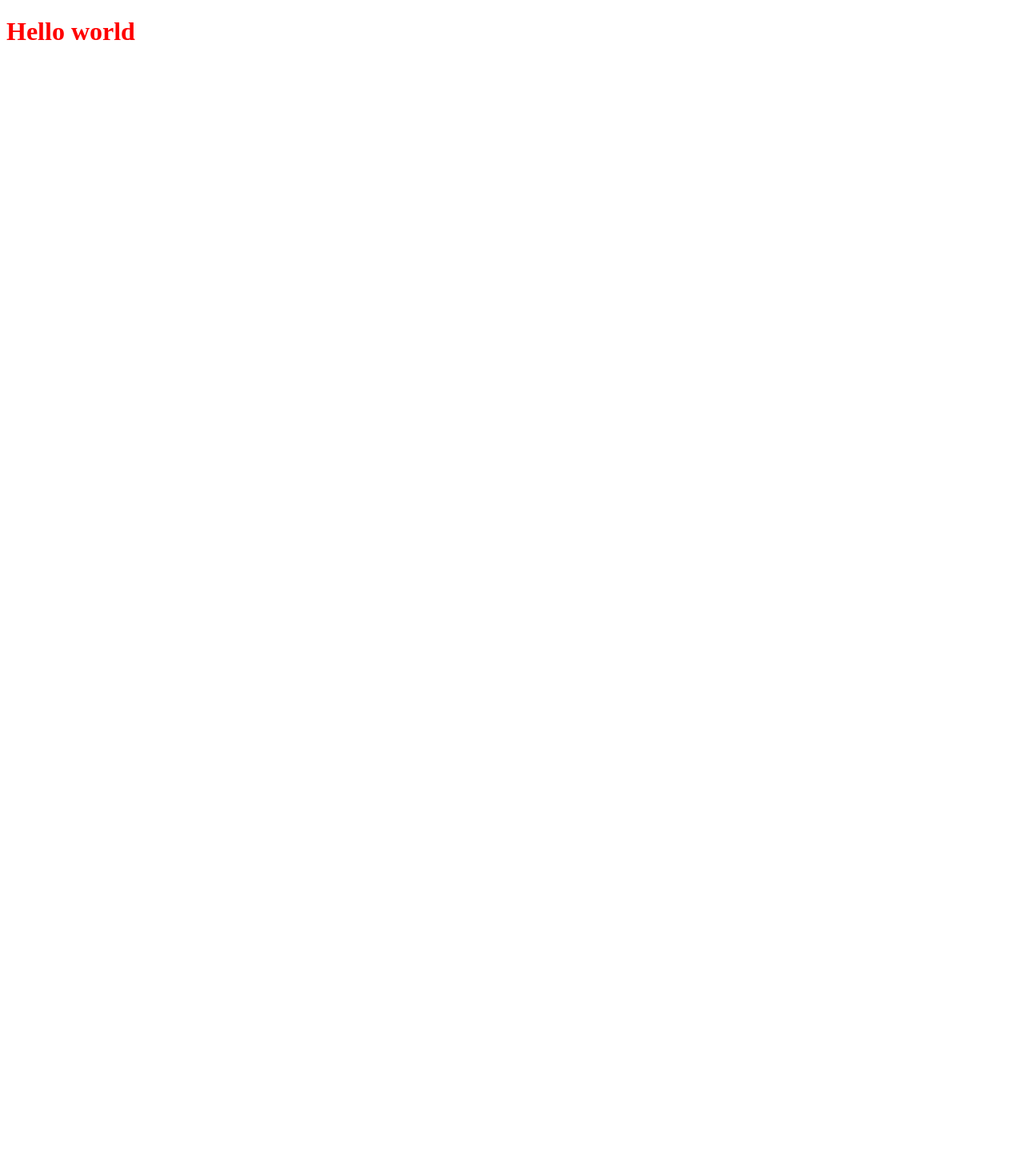
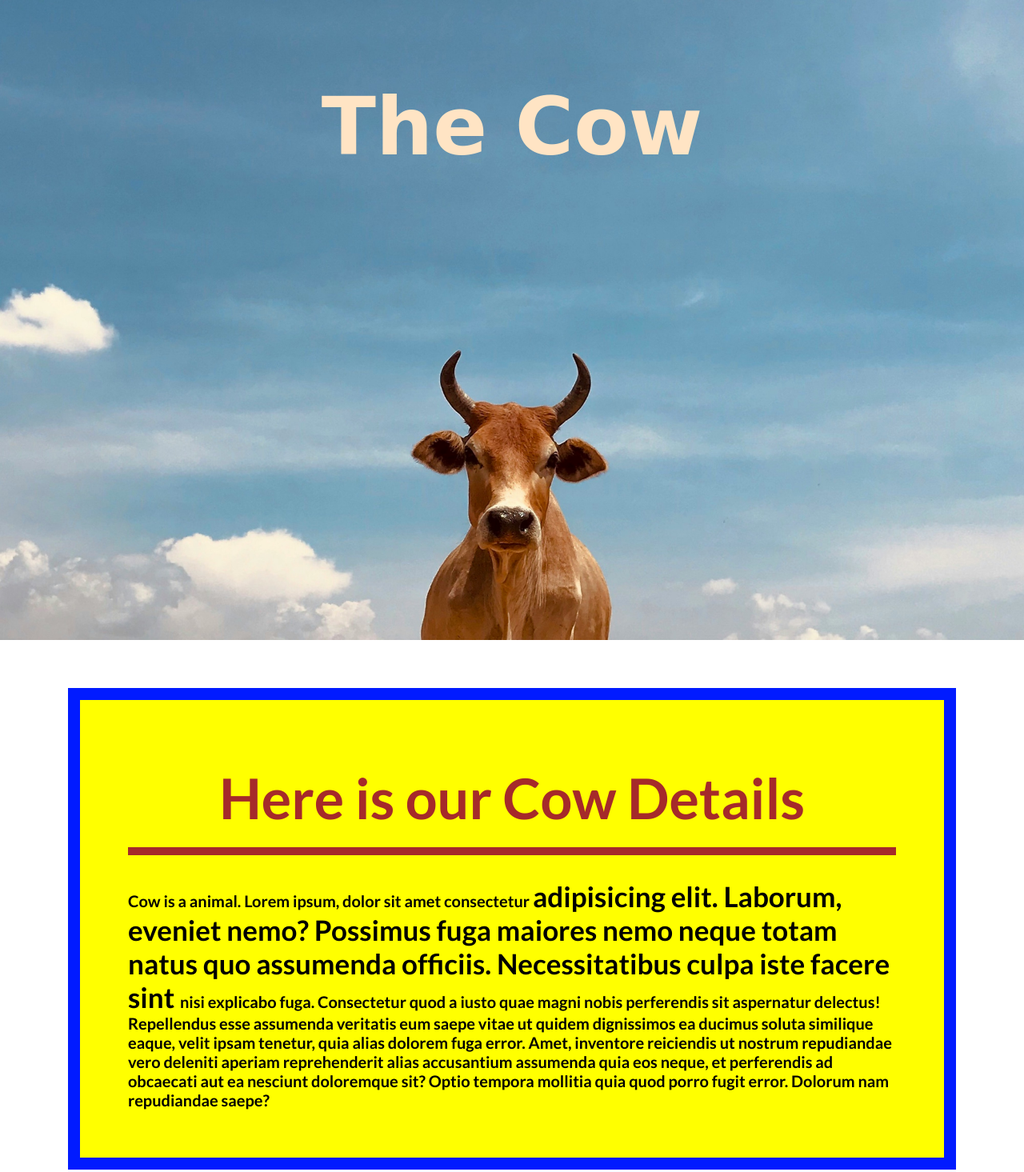
Before and after one commit to ahmedraza069/HTML---CSS-SESSION, a plain HTML site: page index.html in a window 1280 px wide. Shown: the whole page at 80% size. Before the commit the page ends 800 px from the top, so only its background shows below. Drawn offline with Linux system fonts and the light colour scheme.

Commit message:
cow section has been completed

```diff
--- a/index.html
+++ b/index.html
@@ -4,9 +4,17 @@
     <meta charset="UTF-8">
     <meta name="viewport" content="width=device-width, initial-scale=1.0">
     <title>Our Conceptual Class</title>
+    <!-- Here is our title -->
     <link rel="stylesheet" href="styles/style.css">
+    <link rel="shortcut icon" href="" type="image/x-icon">
 </head>
 <body>
-    <h1>Hello world</h1>
+    <div class="cow_section">
+        <h1>The Cow</h1>
+    </div>
+    <div class="cow_details">
+        <h1>Here is our Cow Details</h1>
+        <p>Cow is a animal. Lorem ipsum, dolor sit amet consectetur <span class="content_article">adipisicing elit. Laborum, eveniet nemo? Possimus fuga maiores nemo neque totam natus quo assumenda officiis. Necessitatibus culpa iste facere sint </span> nisi explicabo fuga. Consectetur quod a iusto quae magni nobis perferendis sit aspernatur delectus! Repellendus esse assumenda veritatis eum saepe vitae ut quidem dignissimos ea ducimus soluta similique eaque, velit ipsam tenetur, quia alias dolorem fuga error. Amet, inventore reiciendis ut nostrum repudiandae vero deleniti aperiam reprehenderit alias accusantium assumenda quia eos neque, et perferendis ad obcaecati aut ea nesciunt doloremque sit? Optio tempora mollitia quia quod porro fugit error. Dolorum nam repudiandae saepe?</p>
+    </div>
 </body>
 </html>
--- a/styles/style.css
+++ b/styles/style.css
@@ -1,3 +1,56 @@
-h1{
-    color: red;
+
+@import url('https://fonts.googleapis.com/css2?family=Lato:ital,wght@0,100;0,300;0,400;0,700;0,900;1,100;1,300;1,400;1,700;1,900&display=swap');
+
+*{
+    margin: 0;
+    padding: 0;
+    font-family: "Lato", sans-serif;
 }
+
+.cow_section{
+    background-image: url('../images/cow1.jpg');
+    height: 100vh;
+    background-size: cover;
+    background-position: bottom center;
+
+}
+.cow_section h1{
+    padding-top: 100px;
+    font-size: 100px;
+    font-weight: 900;
+    text-align: center;
+    color: bisque;
+    font-family: cursive;
+}
+.cow_details{
+    width: 75%;
+    margin: 60px auto;
+    background-color: rgb(255, 255, 0);
+    padding: 60px;
+    border-width: 15px;
+    border-color: rgb(1, 27, 255);
+    border-style: solid;
+}
+.cow_details h1{
+    text-align: center;
+    color: brown;
+    font-size: 70px;
+    padding-top: 20px;
+    padding-bottom: 20px;
+    border-bottom: 10px;
+    border-color: brown;
+    border-style: solid;
+    border-top: 0;
+    border-left: 0;
+    border-right: 0;
+    padding-bottom: 20px;
+    margin-bottom: 30px;
+}
+.cow_details p{
+    font-size: 20px;
+    color: black;
+    font-weight: bold;
+}
+.cow_details p .content_article{
+    font-size: 35px;
+}
```
Also changed, not shown: images/cow.png (added), images/cow1.jpg (added).
